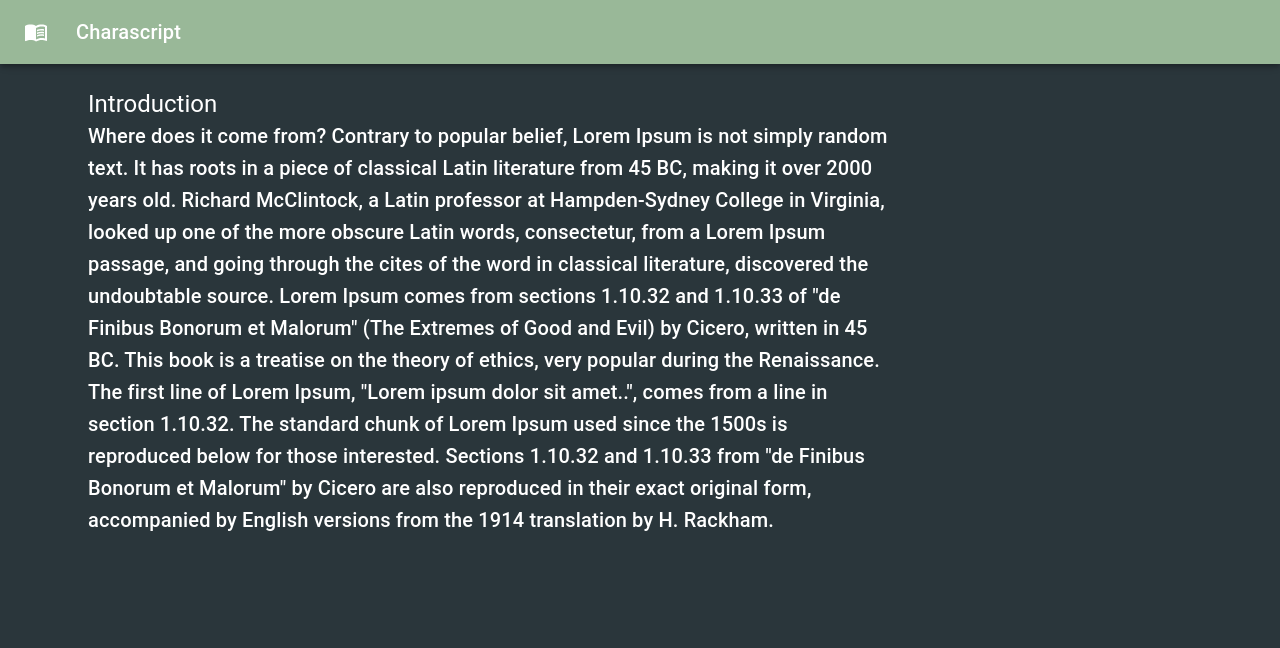
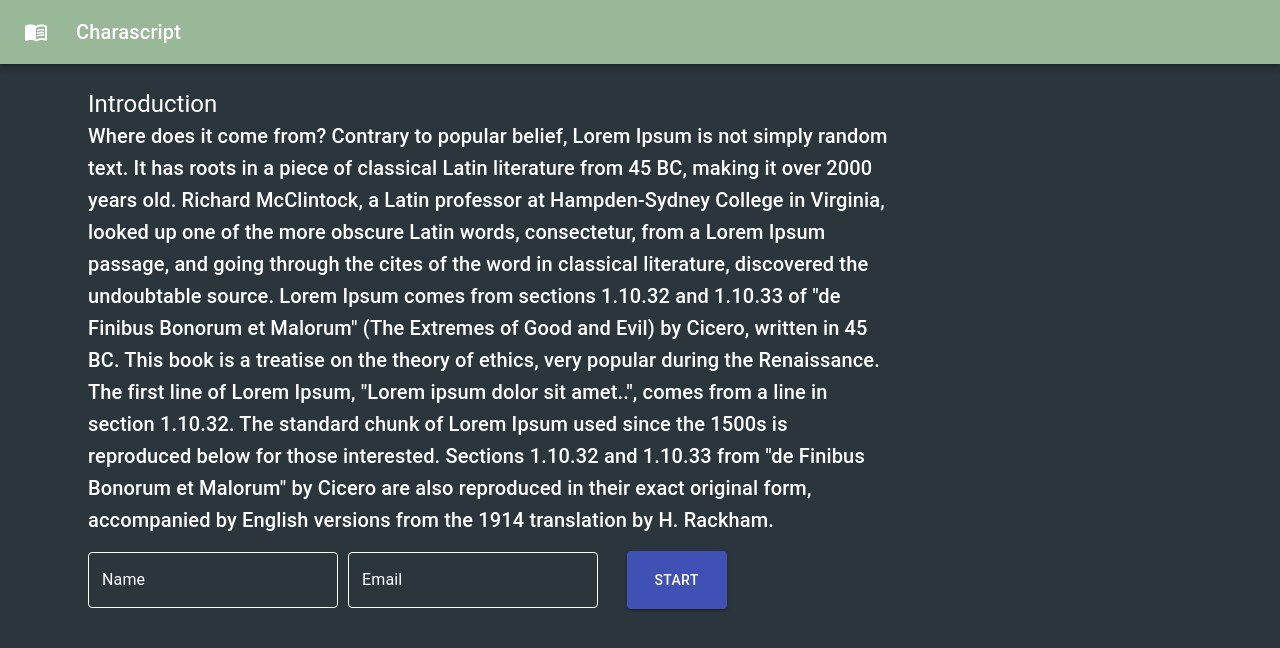
Before and after one commit to upluke/Charascript, a React (Create React App) app: page / in a window 1280 px wide. Shown: the top 648 px of the page. Built offline with nearby package versions, Linux system fonts and the light colour scheme.

Commit message:
login done

```diff
--- a/package.json
+++ b/package.json
@@ -15,7 +15,8 @@
     "react-dnd-html5-backend": "^11.1.0",
     "react-dom": "^16.13.1",
     "react-frame-component": "^4.1.0",
-    "react-scripts": "3.4.1"
+    "react-scripts": "3.4.1",
+    "styled-components": "^5.1.1"
   },
   "scripts": {
     "start": "react-scripts start",
--- a/src/components/Introduction.js
+++ b/src/components/Introduction.js
@@ -1,21 +1,49 @@
-import React from 'react'
-import { makeStyles } from '@material-ui/core/styles'
-
-import Typography from '@material-ui/core/Typography'
-
+import React from "react";
+import { makeStyles } from "@material-ui/core/styles";
+import TextField from "@material-ui/core/TextField";
+import Typography from "@material-ui/core/Typography";
+import Button from "@material-ui/core/Button";
+import styled from "styled-components";
+const StyledButton = styled(Button)`
+  height: 58px;
+  width: 100px;
+  margin: 15px;
+`;
 const useStyles = makeStyles({
   root: {
-    margin: '3rem',
+    margin: "3rem",
     maxWidth: 800,
     // height: `calc(100vh - 176px)`,
   },
   title: {
     fontSize: 15,
   },
-})
+  textField: {
+    marginLeft: 0,
+    marginRight: 10,
+    width: 250,
+  },
 
-const Introduction = () => {
-  const classes = useStyles()
+  cssLabel: {
+    color: "white",
+  },
+
+  cssOutlinedInput: {
+    "&$cssFocused $notchedOutline": {
+      borderColor: `white !important`,
+    },
+  },
+
+  cssFocused: {},
+
+  notchedOutline: {
+    borderWidth: "1px",
+    borderColor: "white !important",
+  },
+});
+
+const Introduction = ({ handleUserInfoChange, handleDrawerOpen }) => {
+  const classes = useStyles();
   return (
     <div className={classes.root}>
       <Typography variant="h5">Introduction</Typography>
@@ -37,8 +65,63 @@ const Introduction = () => {
         also reproduced in their exact original form, accompanied by English
         versions from the 1914 translation by H. Rackham.
       </Typography>
+      <TextField
+        id="standard-name"
+        label="Name"
+        className={classes.textField}
+        margin="normal"
+        variant="outlined"
+        onChange={(e) => {
+          handleUserInfoChange("userName", e.target.value);
+        }}
+        InputLabelProps={{
+          classes: {
+            root: classes.cssLabel,
+            focused: classes.cssFocused,
+          },
+        }}
+        InputProps={{
+          classes: {
+            root: classes.cssOutlinedInput,
+            focused: classes.cssFocused,
+            notchedOutline: classes.notchedOutline,
+          },
+          inputMode: "numeric",
+        }}
+      />
+      <TextField
+        id="standard-email"
+        label="Email"
+        className={classes.textField}
+        margin="normal"
+        variant="outlined"
+        onChange={(e) => {
+          handleUserInfoChange("userEmail", e.target.value);
+        }}
+        InputLabelProps={{
+          classes: {
+            root: classes.cssLabel,
+            focused: classes.cssFocused,
+          },
+        }}
+        InputProps={{
+          classes: {
+            root: classes.cssOutlinedInput,
+            focused: classes.cssFocused,
+            notchedOutline: classes.notchedOutline,
+          },
+          inputMode: "numeric",
+        }}
+      />{" "}
+      <StyledButton
+        variant="contained"
+        color="primary"
+        onClick={handleDrawerOpen}
+      >
+        Start
+      </StyledButton>
     </div>
-  )
-}
+  );
+};
 
-export default Introduction
+export default Introduction;
--- a/src/components/MainPage.js
+++ b/src/components/MainPage.js
@@ -1,110 +1,120 @@
-import React, { useState } from 'react'
-import clsx from 'clsx'
-import { makeStyles } from '@material-ui/core/styles'
-import CssBaseline from '@material-ui/core/CssBaseline'
-import initialData from '../database/allData'
-import NameContainer from './NameContainer'
-import ProfileContainer from './ProfileContainer'
-import TopNav from './TopNav'
-import LeftNav from './LeftNav'
-import Introduction from './Introduction'
-import Grid from '@material-ui/core/Grid'
-const drawerWidth = 270
+import React, { useState } from "react";
+import clsx from "clsx";
+import { makeStyles } from "@material-ui/core/styles";
+import CssBaseline from "@material-ui/core/CssBaseline";
+import initialData from "../database/allData";
+import NameContainer from "./NameContainer";
+import ProfileContainer from "./ProfileContainer";
+import TopNav from "./TopNav";
+import LeftNav from "./LeftNav";
+import Introduction from "./Introduction";
+import Grid from "@material-ui/core/Grid";
+const drawerWidth = 270;
 const useStyles = makeStyles((theme) => ({
   root: {
-    display: 'flex',
-    background: '#2A363B',
-    color: '#fff',
-    minHeight:'100vh',
-    maxHeight:"auto",
+    display: "flex",
+    background: "#2A363B",
+    color: "#fff",
+    minHeight: "100vh",
+    maxHeight: "auto",
   },
   content: {
     padding: theme.spacing(5),
-    transition: theme.transitions.create('margin', {
+    transition: theme.transitions.create("margin", {
       easing: theme.transitions.easing.sharp,
       duration: theme.transitions.duration.leavingScreen,
     }),
     marginLeft: -drawerWidth,
   },
   contentShift: {
-    transition: theme.transitions.create('margin', {
+    transition: theme.transitions.create("margin", {
       easing: theme.transitions.easing.easeOut,
       duration: theme.transitions.duration.enteringScreen,
     }),
     marginLeft: 0,
   },
   nameAndProfileContainer: {
-    display: 'flex',
-    width: '100%',
-    justifyContent: 'space-between',
+    display: "flex",
+    width: "100%",
+    justifyContent: "space-between",
   },
-}))
+}));
 
 export default () => {
-  const classes = useStyles()
-  const [open, setOpen] = useState(false)
+  const classes = useStyles();
+  const [open, setOpen] = useState(false);
 
+  const [characters, setCharacters] = useState([]);
+  const [profiles, setProfiles] = useState([]);
+  const [userInfo, setUserInfo] = useState({});
+  const { userName, userEmail } = userInfo;
 
-  const [characters, setCharacters] = useState([])
-  const [profiles, setProfiles] = useState([])
+  const handleUserInfoChange = (inputKey, value) => {
+    let userInfoCopy = { ...userInfo };
+    userInfoCopy[inputKey] = value;
+    setUserInfo(userInfoCopy);
+  };
 
   React.useEffect(() => {
     if (characters.length < 1) {
-      getCollectionNamesAndProfiles(initialData.collections[0].characters)
+      getCollectionNamesAndProfiles(initialData.collections[0].characters);
     }
-  }, [])
+  }, [characters.length]);
 
   // styling functions
   const handleDrawerOpen = () => {
-    setOpen(true)
-  }
+    if (userName && userEmail) setOpen(true);
+  };
 
   const handleDrawerClose = () => {
-    setOpen(false)
-  }
+    setOpen(false);
+  };
 
   // get names from colections
   const getCollectionNamesAndProfiles = (characters) => {
     let tmpChas = initialData.names.reduce((accumulator, name) => {
       if (characters.includes(name.profileId)) {
-        accumulator.push(name)
+        accumulator.push(name);
       }
-      return accumulator
-    }, [])
+      return accumulator;
+    }, []);
 
-    setCharacters(tmpChas)
+    setCharacters(tmpChas);
 
     let tmpProfs = initialData.profiles.reduce((accumulator, profile) => {
       if (characters.includes(profile.profileId)) {
-        accumulator.push(profile)
+        accumulator.push(profile);
       }
-      return accumulator
-    }, [])
+      return accumulator;
+    }, []);
 
-    setProfiles(tmpProfs)
-  }
+    setProfiles(tmpProfs);
+  };
 
-  console.log('char: ', characters)
-  console.log('profle: ', profiles)
+  console.log("char: ", characters);
+  console.log("profle: ", profiles);
 
   const renderContent = open ? (
     <Grid container spacing={2}>
       <Grid item xs={4}>
-        <div style={{ marginTop: '3rem' }}>
+        <div style={{ marginTop: "3rem" }}>
           <NameContainer characters={characters} />
         </div>
       </Grid>
       <Grid item xs={8}>
-        <div style={{ marginTop: '3rem' }}>
+        <div style={{ marginTop: "3rem" }}>
           <ProfileContainer profiles={profiles} />
         </div>
       </Grid>
     </Grid>
   ) : (
-    <Introduction />
-  )
+    <Introduction
+      handleUserInfoChange={handleUserInfoChange}
+      handleDrawerOpen={handleDrawerOpen}
+    />
+  );
 
-  console.log("profiles: ",profiles)
+  console.log("profiles: ", profiles);
 
   return (
     <div className={classes.root}>
@@ -126,5 +136,5 @@ export default () => {
         <div className={classes.nameAndProfileContainer}>{renderContent}</div>
       </main>
     </div>
-  )
-}
+  );
+};
```
Also changed, not shown: 1 other file (tests, documents, lock files or other folders).
